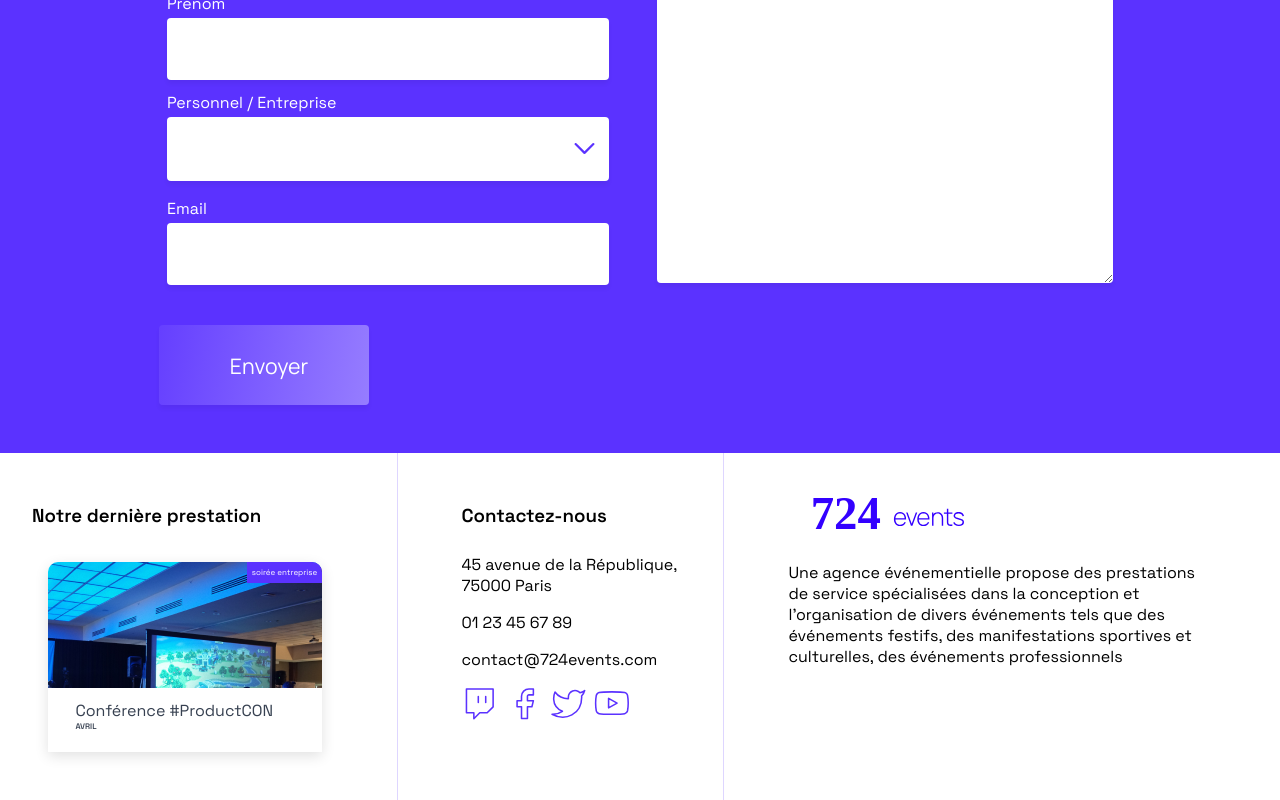
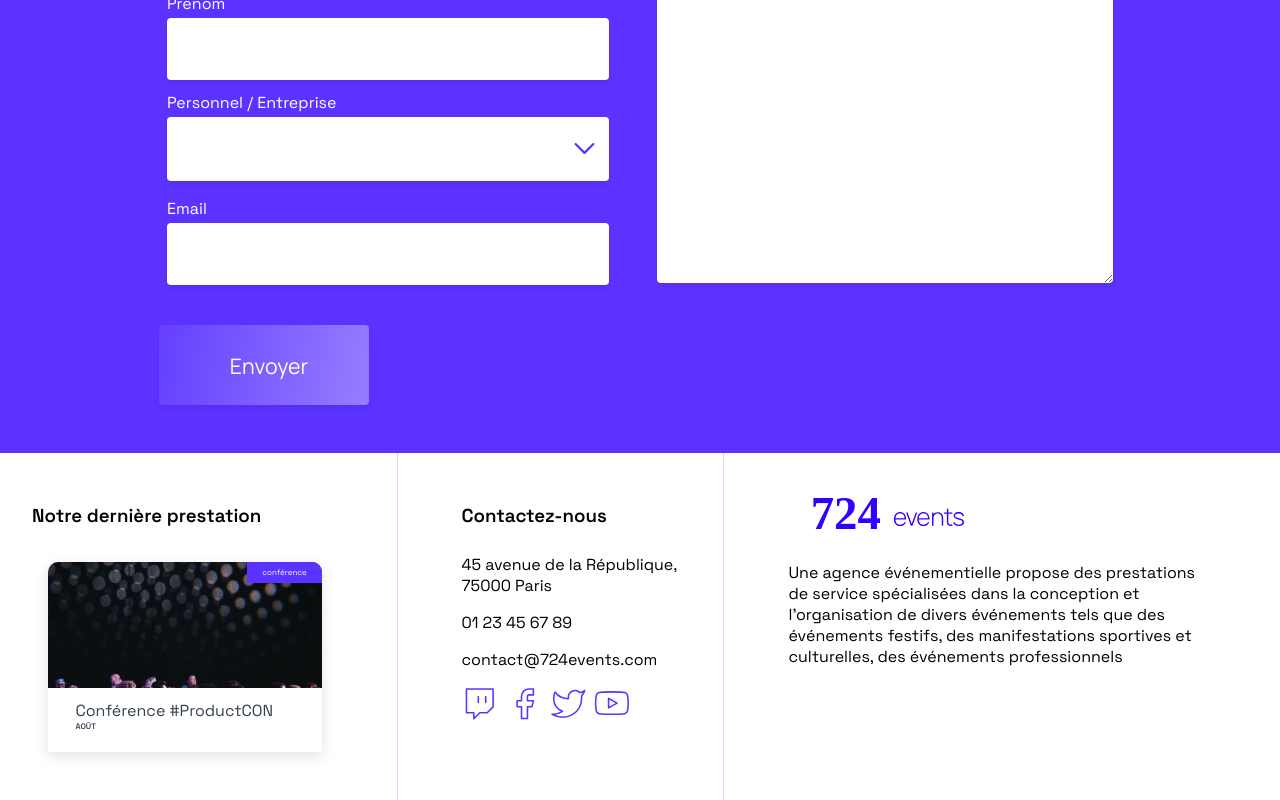
Before and after one commit to NicolasOsborne/oc-projet-10, a React (Create React App) app: page / in a window 1280 px wide. Shown: the part 5660-6460 px from the top of the page. Built offline with nearby package versions, Linux system fonts and the light colour scheme.

Commit message:
Modifications suite soutenance : Déclaration de "last" directement dans DataContext pour récupérer la dernière prestation (la plus récente en terme de date, et non la dernière entrée du tableau de données) et l'afficher dans EventCard du Footer.

```diff
--- a/src/contexts/DataContext/index.js
+++ b/src/contexts/DataContext/index.js
@@ -19,6 +19,18 @@ export const api = {
 export const DataProvider = ({ children }) => {
   const [error, setError] = useState(null)
   const [data, setData] = useState(null)
+
+  // Créer un nouveau tableau ordonné eventsByDateDesc à partir de data.events dans lequel les événements sont triés par date du plus récent au plus ancien.
+  const eventsByDateDesc =
+    data && data.events
+      ? [...data.events].sort((evtA, evtB) =>
+          new Date(evtA.date) < new Date(evtB.date) ? 1 : -1
+        )
+      : []
+
+  // Définir "last" pour récupérer les données de l'événement le plus récent (le premier dans le tableau ordonné eventsByDateDesc). Si le tableau est vide, la valeur de last est "null". Ceci corrige le bug d'affichage de la card dans le Footer en affichant bien la dernière prestation (c'est à dire la plus récente, et non la dernière entrée du tableau de données).
+  const last = eventsByDateDesc.length > 0 ? eventsByDateDesc[0] : null
+
   const getData = useCallback(async () => {
     try {
       setData(await api.loadData())
@@ -38,6 +50,7 @@ export const DataProvider = ({ children }) => {
       value={{
         data,
         error,
+        last,
       }}
     >
       {children}
--- a/src/pages/Home/index.js
+++ b/src/pages/Home/index.js
@@ -13,9 +13,7 @@ import Modal from '../../containers/Modal'
 import { useData } from '../../contexts/DataContext'
 
 const Page = () => {
-  const { data } = useData()
-  // Définir "last" pour récupérer les données de l'événement le plus récent (le dernier). Si le tableau est vide, la valeur de last est "null". Ceci corrige le bug d'affichage de la card dans le Footer.
-  const last = data ? data.events[data.events.length - 1] : null
+  const { last } = useData()
 
   return (
     <>
```
